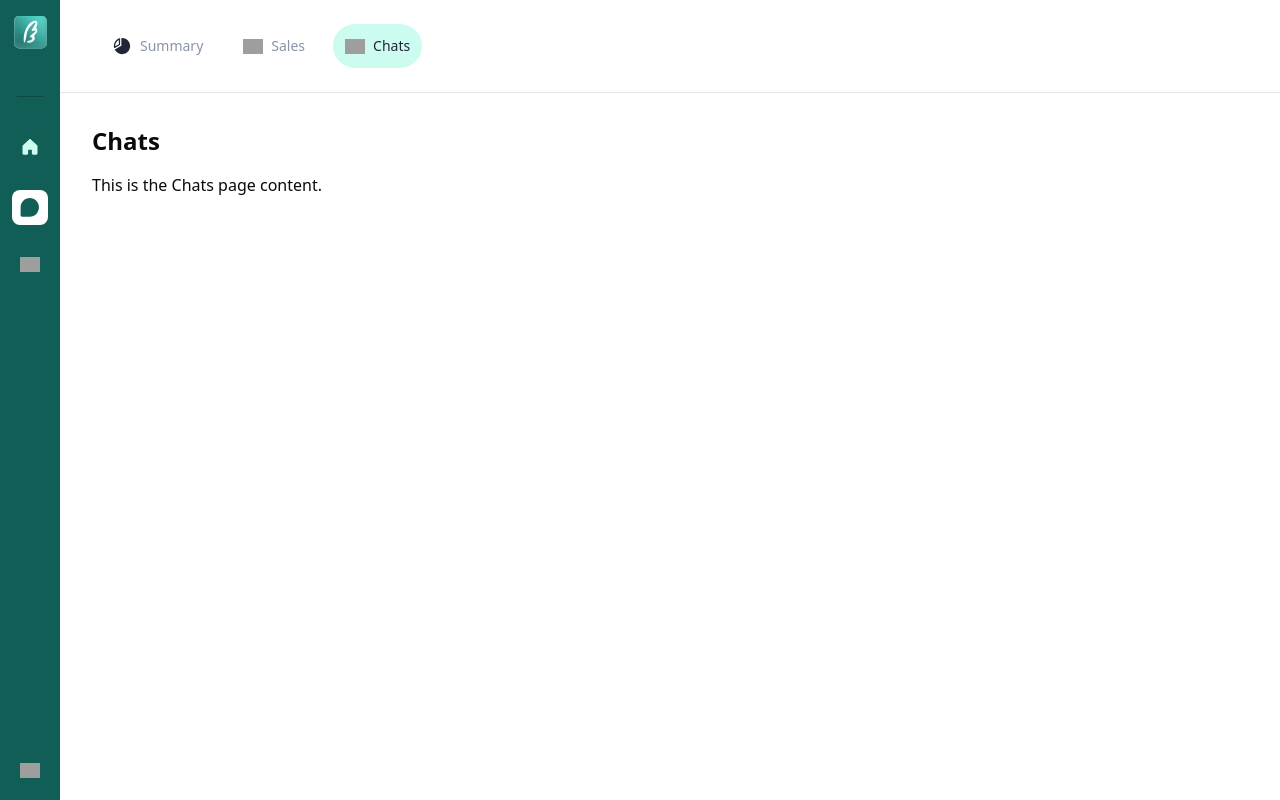
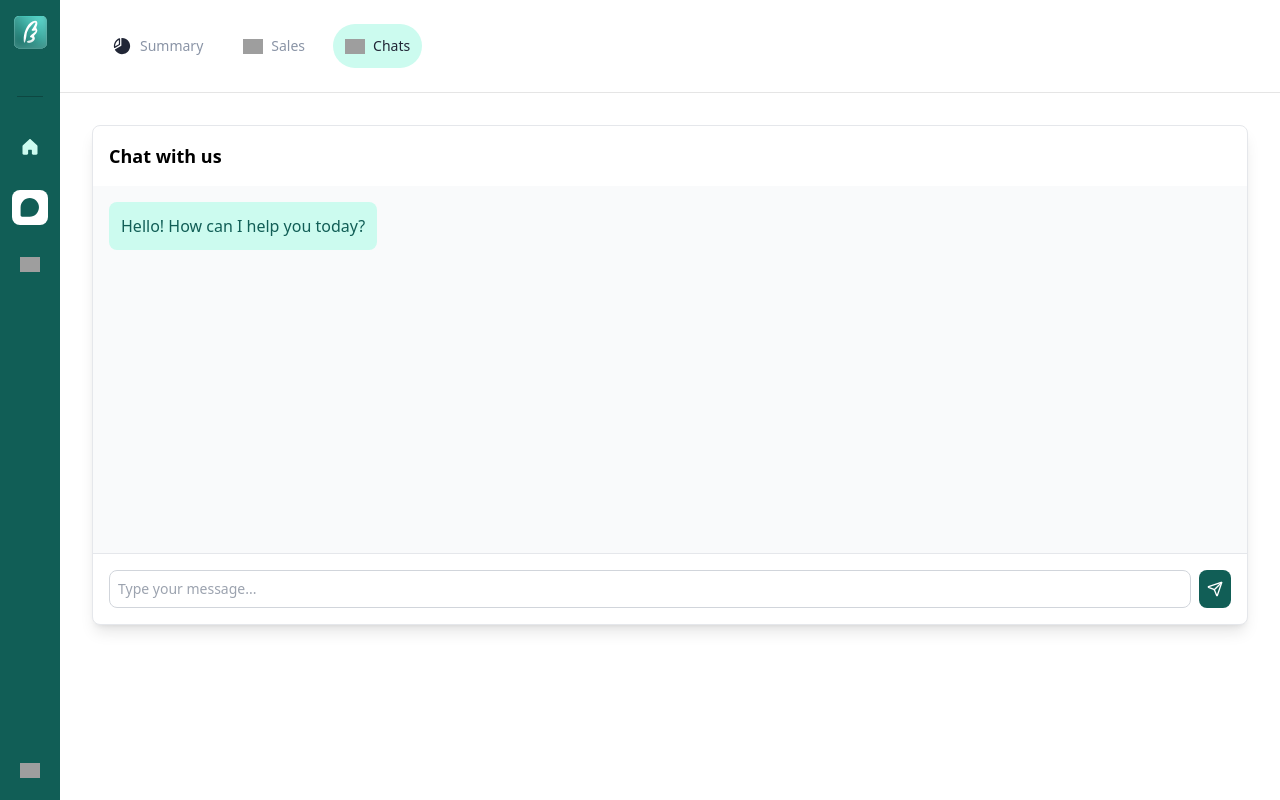
Before and after one commit to siddhesh1051/wingman-store-frontend, a Next.js app: page /chats in a window 1280 px wide. Built offline with nearby package versions, Linux system fonts and the light colour scheme; grey boxes are pictures that could not be loaded.

Commit message:
Added a chat page

```diff
--- a/app/chats/page.tsx
+++ b/app/chats/page.tsx
@@ -1,12 +1,96 @@
-import { DashboardLayout } from "@/components/layout"
+"use client";
+import React, { useState } from "react";
+import { DashboardLayout } from "@/components/layout";
+import { Send } from "lucide-react";
+
+const ChatMessage = ({
+  message,
+  isBot,
+}: {
+  message: string;
+  isBot: boolean;
+}) => (
+  <div className={`flex ${isBot ? "justify-start" : "justify-end"} mb-4`}>
+    <div
+      className={`
+      max-w-[70%] p-3 rounded-lg
+      ${isBot ? "bg-[#CCFBEF] text-[#115E56]" : "bg-[#115E56] text-white"}
+    `}
+    >
+      {message}
+    </div>
+  </div>
+);
+
+const sampleResponses = [
+  "Hello! How can I assist you today?",
+  "That's an interesting question. Let me help you with that.",
+  "I understand. Could you provide more details?",
+  "Based on what you're saying, I'd recommend...",
+  "Here's what I think about that...",
+];
 
 export default function ChatsPage() {
+  const [messages, setMessages] = useState([
+    { text: "Hello! How can I help you today?", isBot: true },
+  ]);
+  const [inputText, setInputText] = useState("");
+
+  const handleSend = (e: any) => {
+    e.preventDefault();
+    if (!inputText.trim()) return;
+
+    const newMessages = [...messages, { text: inputText, isBot: false }];
+    setMessages(newMessages);
+    setInputText("");
+
+    setTimeout(() => {
+      const randomResponse =
+        sampleResponses[Math.floor(Math.random() * sampleResponses.length)];
+      setMessages([...newMessages, { text: randomResponse, isBot: true }]);
+    }, 1000);
+  };
+
   return (
     <DashboardLayout>
       <div className="p-8">
-        <h2 className="text-2xl font-bold mb-4">Chats</h2>
-        <p>This is the Chats page content.</p>
+        <div className="w-full min-h-[500px] max-h-[650px] h-full overflow-y-auto rounded-lg border border-gray-200 flex flex-col bg-white shadow-lg">
+          {/* Chat Header */}
+          <div className="p-4 text-black rounded-t-lg">
+            <h2 className="text-lg font-semibold">Chat with us</h2>
+          </div>
+
+          {/* Chat Messages */}
+          <div className="flex-1 p-4 overflow-y-auto bg-gray-50">
+            {messages.map((message, index) => (
+              <ChatMessage
+                key={index}
+                message={message.text}
+                isBot={message.isBot}
+              />
+            ))}
+          </div>
+
+          {/* Input Form */}
+          <form onSubmit={handleSend} className="p-4 border-t border-gray-200">
+            <div className="flex space-x-2">
+              <input
+                type="text"
+                value={inputText}
+                onChange={(e) => setInputText(e.target.value)}
+                placeholder="Type your message..."
+                className="flex-1 p-2 text-sm border border-gray-300 rounded-lg focus:outline-none focus:ring-2 focus:ring-[#115E56]"
+              />
+              <button
+                type="submit"
+                className="p-2 bg-[#115E56] text-white rounded-lg hover:bg-[#0a4740] focus:outline-none focus:ring-2 focus:ring-[#115E56]"
+              >
+                <Send className="w-4 h-4" />
+              </button>
+            </div>
+          </form>
+        </div>
       </div>
     </DashboardLayout>
-  )
+  );
 }
```
